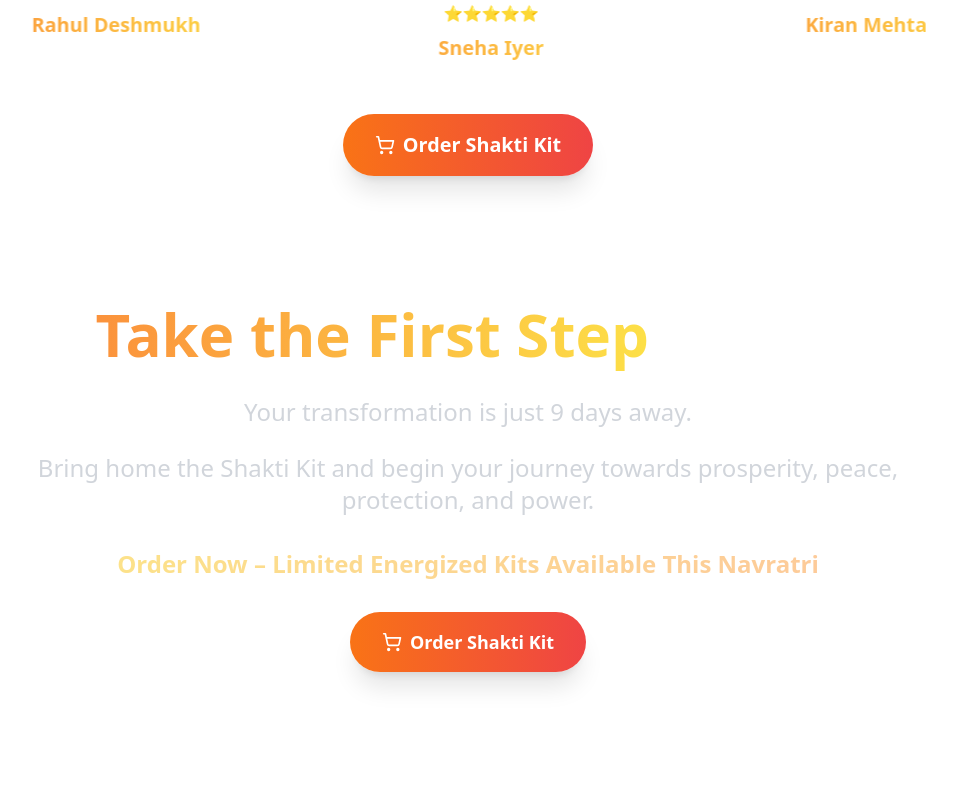
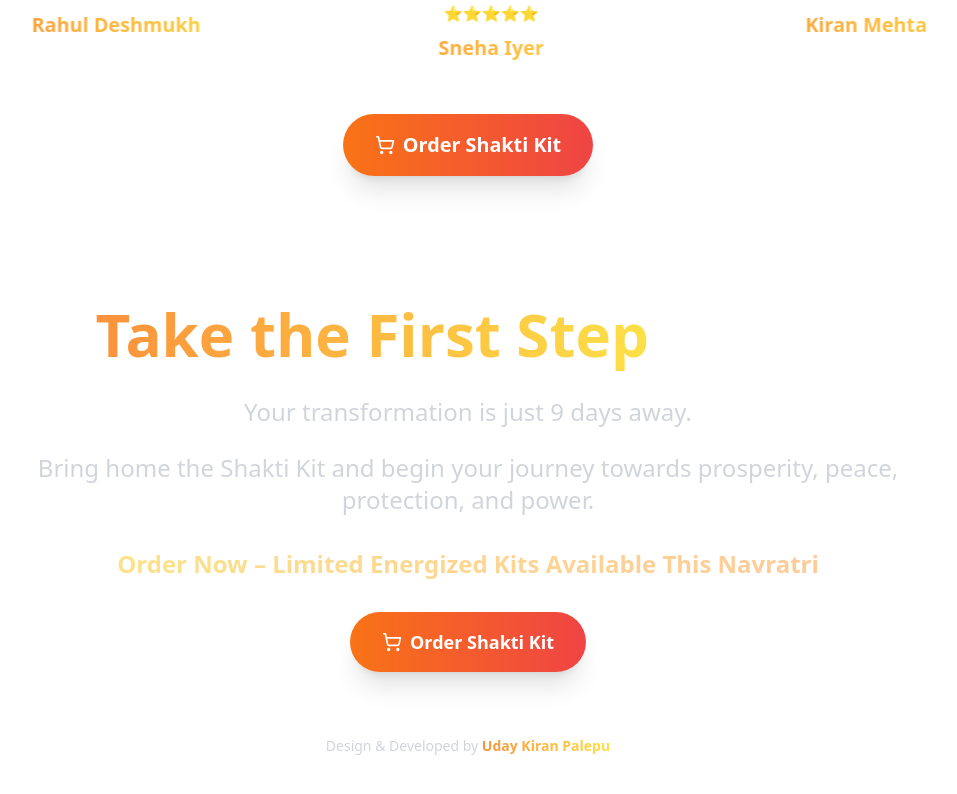
Before and after one commit to shrinidhikatti/shakti_kit, a React (Vite) app: page / in a window 1280 px wide. Shown: the part 8033-8827 px from the top of the page, without its empty margins (172-1129 px from the left). Built offline with nearby package versions, Linux system fonts and the light colour scheme.

Commit message:
Add about developer

```diff
--- a/src/components/CTASection.tsx
+++ b/src/components/CTASection.tsx
@@ -1,3 +1,76 @@
+// import React from 'react';
+// import { ShoppingCart, Sparkles } from 'lucide-react';
+// import { AnimatedSection } from './AnimatedSection';
+
+// export const CTASection: React.FC = () => {
+//   // Handle Order Button click
+//   const handleOrderClick = () => {
+//   console.log('Order button clicked from mobile sticky button');
+
+//   // Open Razorpay link in a new tab
+//   window.open('https://pages.razorpay.com/stores/Udayantra', '_blank', 'noopener,noreferrer');
+// };
+
+//   return (
+//     <AnimatedSection id="cta" className="py-20 relative z-10">
+//       <div className="container mx-auto px-6">
+//         <div className="text-center max-w-4xl mx-auto">
+//           <h2 className="text-4xl md:text-6xl font-bold text-white mb-8">
+//             <span className="text-transparent bg-clip-text bg-gradient-to-r from-orange-400 to-yellow-300">
+//               Take the First Step
+//             </span>{' '}
+//             Today
+//           </h2>
+
+//           <p className="text-xl md:text-2xl text-gray-300 mb-6">
+//             Your transformation is just 9 days away.
+//           </p>
+
+//           <p className="text-xl md:text-2xl text-gray-300 mb-8">
+//             Bring home the Shakti Kit and begin your journey towards prosperity, peace,
+//             protection, and power.
+//           </p>
+
+//           <div className="mb-8">
+//             <p className="text-xl md:text-2xl text-transparent bg-clip-text bg-gradient-to-r from-yellow-400 to-orange-400 font-bold animate-pulse">
+//               <Sparkles className="inline w-6 h-6 mr-2" />
+//               Order Now – Limited Energized Kits Available This Navratri
+//               <Sparkles className="inline w-6 h-6 ml-2" />
+//             </p>
+//           </div>
+
+//           <div className="flex flex-col sm:flex-row gap-4 justify-center items-center">
+//             <button
+//               onClick={handleOrderClick}  // Redirects to payment page
+//               className="section-order-button cta-section-button group bg-gradient-to-r from-orange-500 to-red-500 text-white px-8 py-4 rounded-full text-lg font-bold transition-all duration-300 hover:scale-105 active:scale-95 shadow-xl hover:shadow-2xl relative overflow-hidden"
+//               style={{
+//                 transform: 'perspective(1000px) rotateX(0deg)',
+//                 transition: 'all 0.3s cubic-bezier(0.4, 0, 0.2, 1)',
+//               }}
+//               onMouseDown={(e) => {
+//                 e.currentTarget.style.transform = 'perspective(1000px) rotateX(5deg) translateY(2px)';
+//               }}
+//               onMouseUp={(e) => {
+//                 e.currentTarget.style.transform = 'perspective(1000px) rotateX(0deg) translateY(0px)';
+//               }}
+//               onMouseLeave={(e) => {
+//                 e.currentTarget.style.transform = 'perspective(1000px) rotateX(0deg) translateY(0px)';
+//               }}
+//             >
+//               {/* Hover overlay effect */}
+//               <div className="absolute inset-0 bg-white/20 opacity-0 group-hover:opacity-100 transition-opacity duration-300"></div>
+//               <span className="relative z-10 flex items-center">
+//                 <ShoppingCart className="w-5 h-5 mr-2" />
+//                 Order Shakti Kit
+//               </span>
+//             </button>
+//           </div>
+//         </div>
+//       </div>
+//     </AnimatedSection>
+//   );
+// };
+
 import React from 'react';
 import { ShoppingCart, Sparkles } from 'lucide-react';
 import { AnimatedSection } from './AnimatedSection';
@@ -5,11 +78,10 @@ import { AnimatedSection } from './AnimatedSection';
 export const CTASection: React.FC = () => {
   // Handle Order Button click
   const handleOrderClick = () => {
-  console.log('Order button clicked from mobile sticky button');
-
-  // Open Razorpay link in a new tab
-  window.open('https://pages.razorpay.com/stores/Udayantra', '_blank', 'noopener,noreferrer');
-};
+    console.log('Order button clicked from CTA section');
+    // Open Razorpay link in a new tab
+    window.open('https://pages.razorpay.com/stores/Udayantra', '_blank', 'noopener,noreferrer');
+  };
 
   return (
     <AnimatedSection id="cta" className="py-20 relative z-10">
@@ -65,6 +137,19 @@ export const CTASection: React.FC = () => {
               </span>
             </button>
           </div>
+
+          {/* Footer line with hyperlink */}
+          <p className="text-xs sm:text-sm text-gray-300 text-center mt-16">
+            Design & Developed by{' '}
+            <a
+              href="https://www.udayantra.online"
+              target="_blank"
+              rel="noopener noreferrer"
+              className="font-bold text-transparent bg-clip-text bg-gradient-to-r from-orange-400 to-yellow-300 hover:underline"
+            >
+              Uday Kiran Palepu
+            </a>
+          </p>
         </div>
       </div>
     </AnimatedSection>
```
